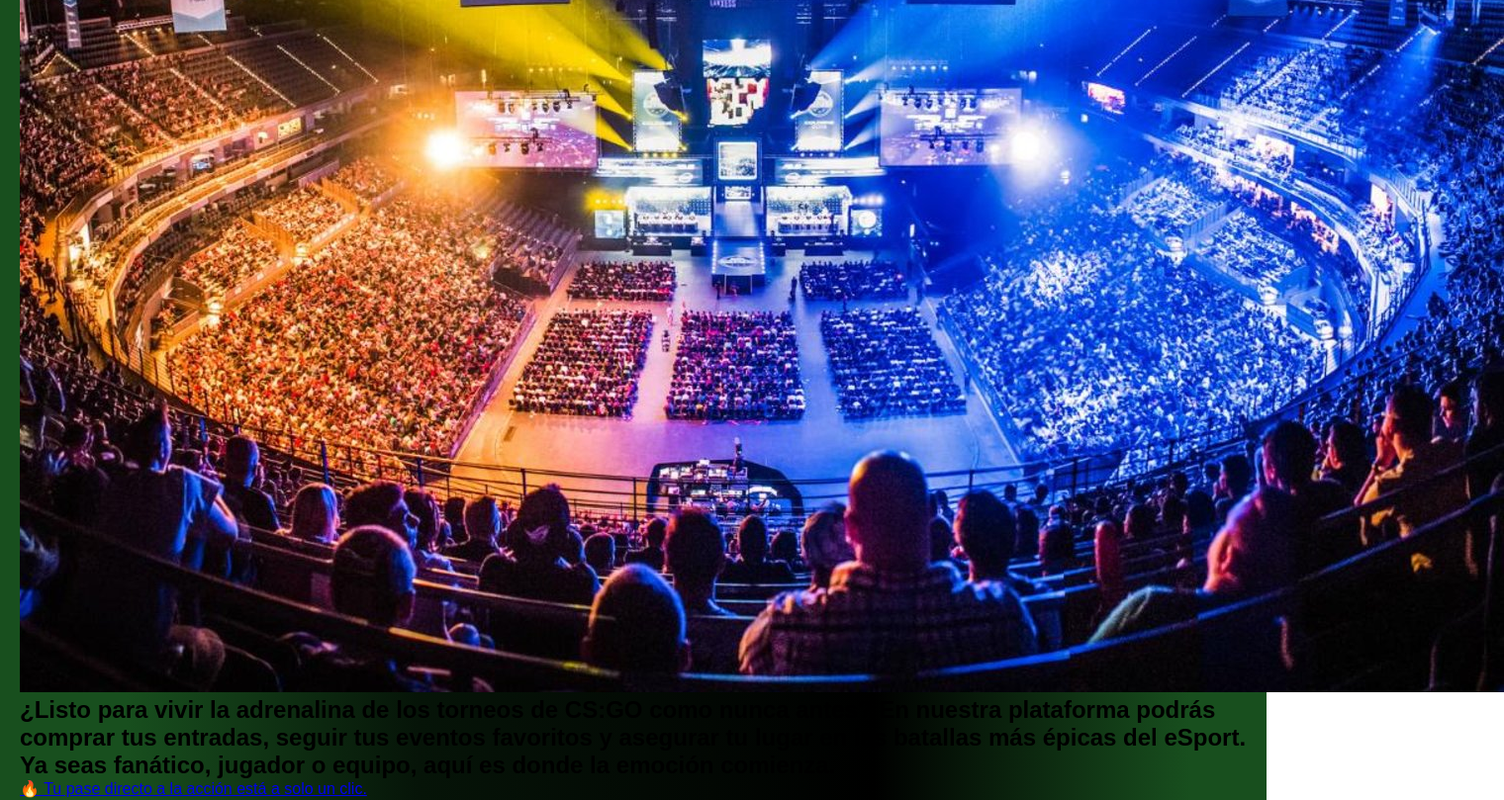
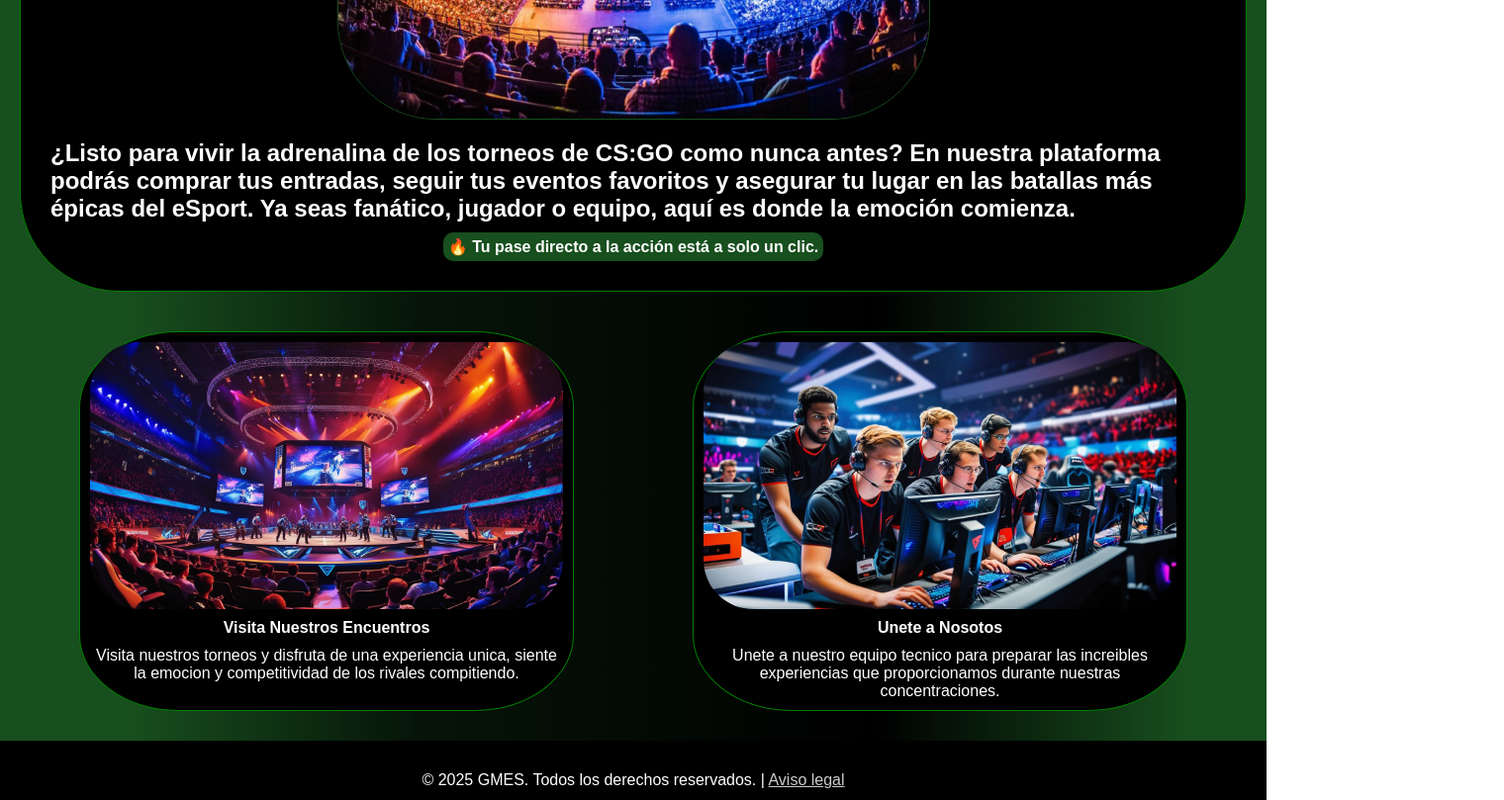
Before and after one commit to wb-Ian-RM/paginaGMES, a plain HTML site: page index.html in a window 1280 px wide. Shown: the part 360-1169 px from the top of the page at 99% size, 1520 px wide, since content can reach past the window. Drawn offline with Linux system fonts and the light colour scheme.

Commit message:
Edit css

```diff
--- a/cssMainPage.css
+++ b/cssMainPage.css
@@ -27,7 +27,7 @@
     justify-content: center;
   }
 
-  .nav-header a {
+  .nav-header a, .btnHeaer {
     background-color: #184F1E;
     border-radius: 10px;
     color: white;
@@ -87,7 +87,31 @@ background: linear-gradient(90deg,rgba(24, 79, 30, 1) 10%, rgba(6, 20, 8, 1) 33%
     background-color: wheat;
   }
 
-
+#fotoCabecera {
+  padding: 10px;
+  border: solid 1px white;
+  border-radius: 100px;
+      background-color: rgb(0, 0, 0);
+          padding: 10px;
+    border: green solid 1px;
+    color: white;
+}
+#fotoCabecera  div {
+  display: flex;
+  flex-direction: column;
+  gap: 10px;
+  justify-content: space-between;
+  align-items: center;
+  padding: 10px;
+}
+#fotoCabecera  div img{
+    max-width: 50%;
+    max-height: 50%;
+    object-fit: contain;
+    display: block;
+    border-radius: 100px;
+    border: #184F1E solid 1px;
+}
 
   #seccionMuestraTargetas{
     padding: auto;
@@ -145,7 +169,7 @@ background: linear-gradient(90deg,rgba(24, 79, 30, 1) 10%, rgba(6, 20, 8, 1) 33%
   /*seccionMuestraTargetas*/
   #seccionMuestraTargetas div {
     height: auto;
-    width: 200px;
+    width: 500px;
     border: 1px solid black;
     margin: 10px;
     padding: 5px;
@@ -153,8 +177,10 @@ background: linear-gradient(90deg,rgba(24, 79, 30, 1) 10%, rgba(6, 20, 8, 1) 33%
     text-align: center;
     padding-bottom: 10px;
     color: white;
-    background-color: grey;
+    background-color: rgb(0, 0, 0);
     border-radius: 20%;
+    padding: 10px;
+    border: green solid 1px;
   }
   #seccionMuestraTargetas div h4{
     margin: 10px;
```
